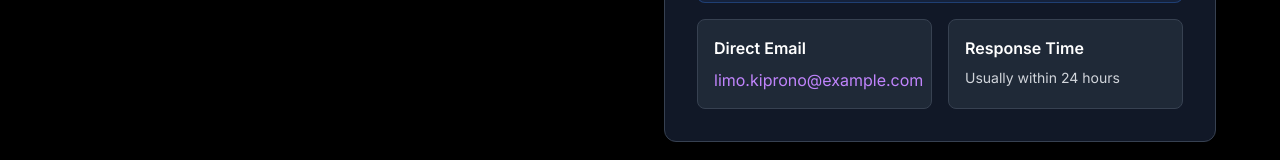
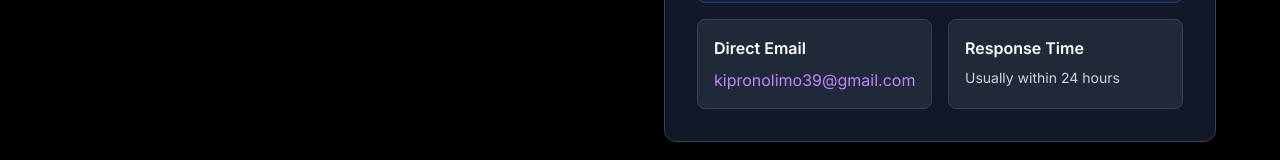
Before and after one commit to limo39/portfolio-, a Next.js app: page /contact-me in a window 1280 px wide. Shown: the part 1097-1257 px from the top of the page. Built offline with nearby package versions, Linux system fonts and the light colour scheme.

Commit message:
EmailJS intergration

```diff
--- a/components/ContactForm.tsx
+++ b/components/ContactForm.tsx
@@ -218,8 +218,8 @@ const ContactForm = () => {
                 <p className="font-medium">Failed to send message.</p>
                 <p className="text-sm mt-1">
                   Please try again or contact me directly at{" "}
-                  <a href="mailto:limo.kiprono@example.com" className="underline hover:text-red-300">
-                    limo.kiprono@example.com
+                  <a href="mailto:kipronolimo39@gmail.com" className="underline hover:text-red-300">
+                    kipronolimo39@gmail.com
                   </a>
                 </p>
               </div>
@@ -244,7 +244,7 @@ const ContactForm = () => {
               href="mailto:limo.kiprono@example.com"
               className="text-purple-400 hover:text-purple-300 transition-colors"
             >
-              limo.kiprono@example.com
+              kipronolimo39@gmail.com
             </a>
           </div>
 
```
Also changed, not shown: 1 other file (tests, documents, lock files or other folders).
